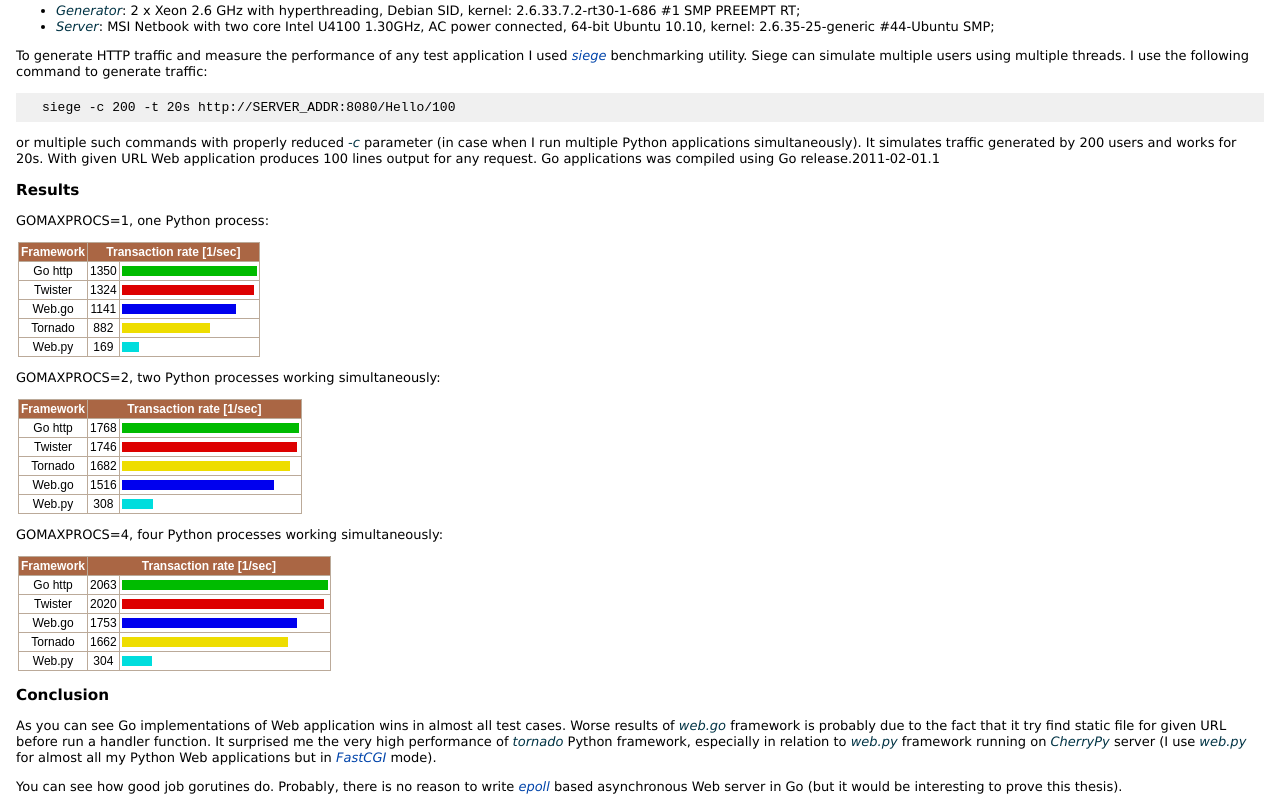
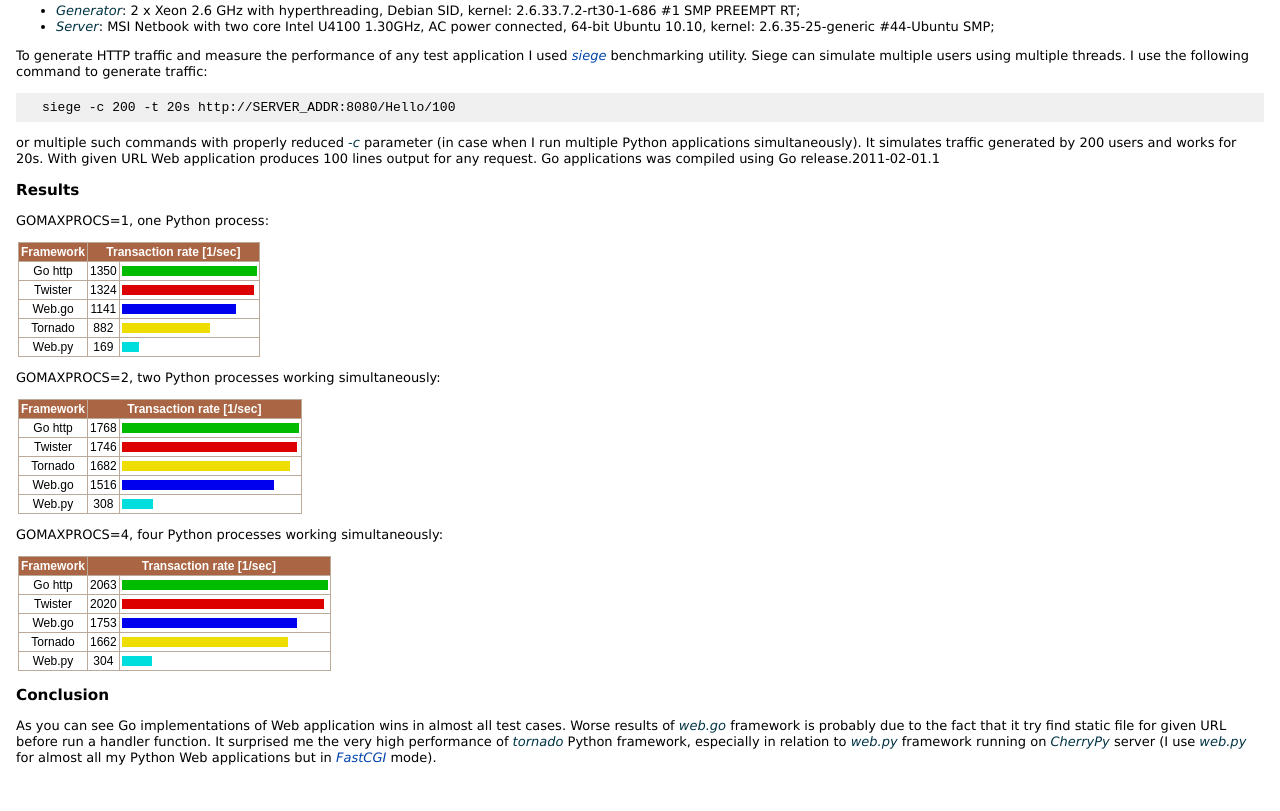
Before and after one commit to ziutek/web_bench, a plain HTML site: page index.html in a window 1280 px wide. Shown: the part 624-1435 px from the top of the page. After the commit the page ends 1406 px from the top, so only its background shows below. Drawn offline with Linux system fonts and the light colour scheme.

Commit message:
Last sentence about epoll removed

```diff
--- a/index.html
+++ b/index.html
@@ -259,9 +259,6 @@ especially in relation to <em>web.py</em> framework running on
 <em>CherryPy</em> server (I use <em>web.py</em> for almost all my Python Web
 applications but in <a href='http://en.wikipedia.org/wiki/FastCGI'>FastCGI</a>
 mode).</p>
-<p>You can see how good job gorutines do. Probably, there is no reason to write
-<a href='http://en.wikipedia.org/wiki/Epoll'>epoll</a> based asynchronous Web
-server in Go (but it would be interesting to prove this thesis).</p>
 
 </body>
 </html>
```
